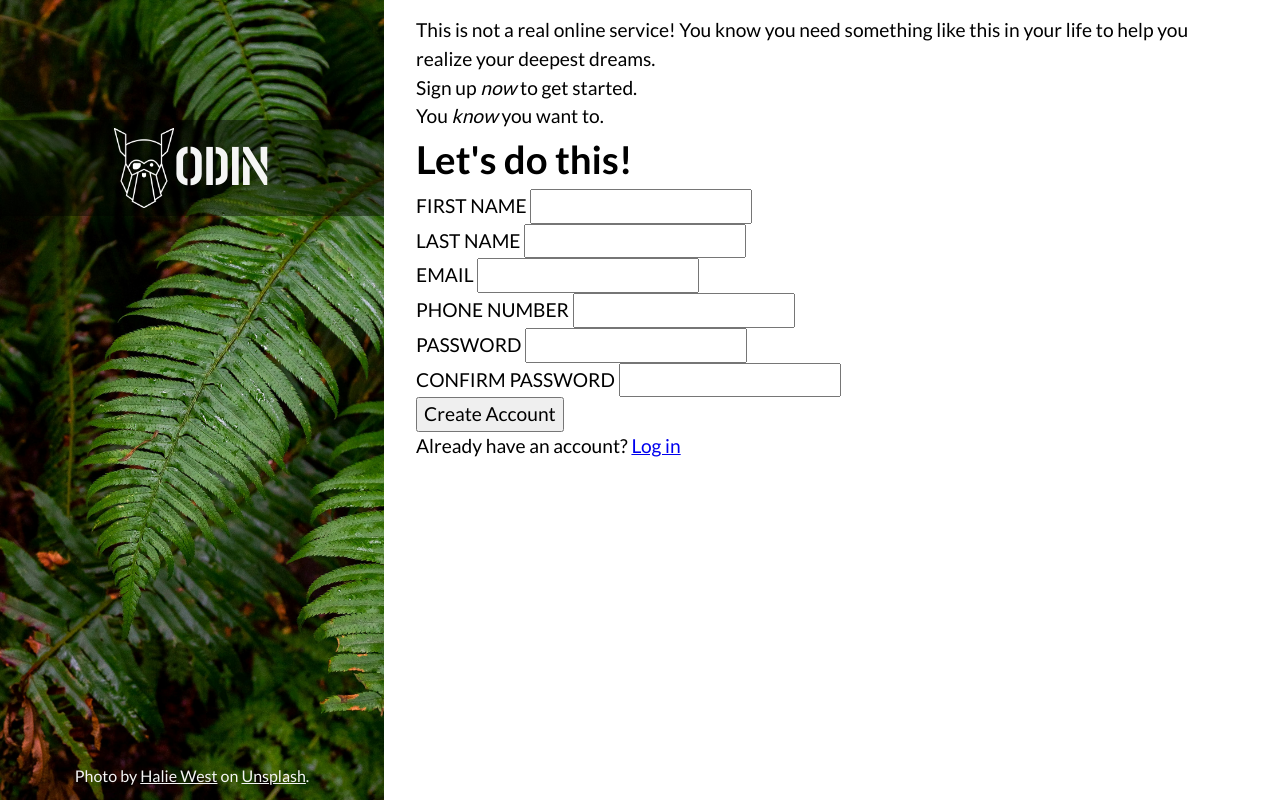
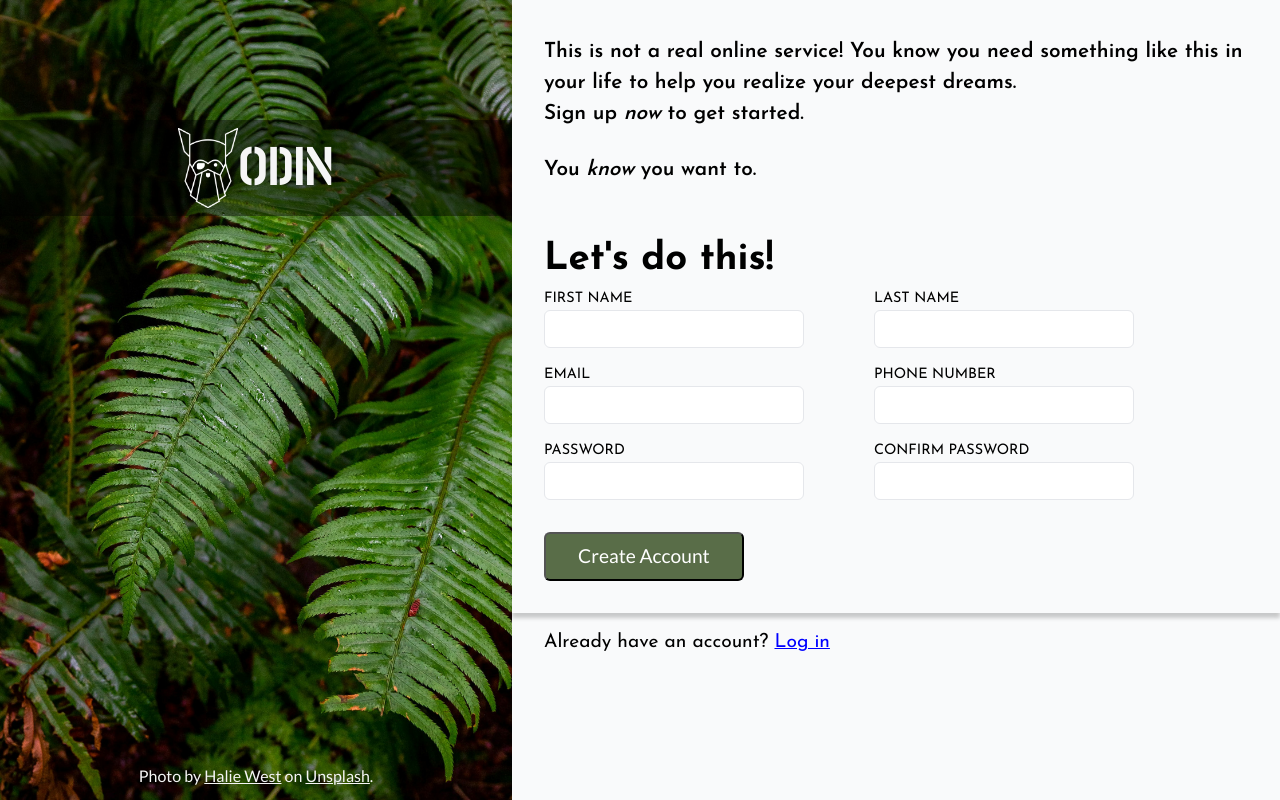
Before and after one commit to guptadheerajj/sign-up-form, a plain HTML site: page index.html in a window 1280 px wide. Drawn offline with Linux system fonts and the light colour scheme.

Commit message:
feat: style the main section and form section

```diff
--- a/css/style.css
+++ b/css/style.css
@@ -1,17 +1,20 @@
 :root {
 	--btn-bg-color: #596d48;
-	--input-border-color: #e5e7eb;
+	--input-border-clr: #e5e7eb;
 	--bth-focus-border-clr: blue;
+	--body-bg-clr: #f9fafb;
 }
 
 body {
 	display: flex;
 	flex-flow: row nowrap;
 	font-family: "Lato";
+	font-family: "Josefin Sans";
+	background-color: var(--body-bg-clr);
 }
 
 .hero-container {
-	width: 30vw;
+	width: 40%;
 	background-image: url(../assets/imgs/tree-hero.jpg);
 	background-repeat: no-repeat;
 	background-size: cover;
@@ -49,6 +52,7 @@ body {
 
 .credits a:active {
 	text-decoration-line: underline;
+	color: red;
 }
 
 .logo-container {
@@ -81,7 +85,86 @@ body {
 }
 
 .main-section {
-	width: 70vw;
-	padding: 1rem 2rem;
 	min-height: 100vh;
+	padding-top: 36px;
+	flex: 1;
 }
+
+.main-section > p {
+	max-width: 65ch;
+	font-weight: 600;
+	font-size: 1.3rem;
+	padding: 0 2rem;
+}
+
+.main-section p:nth-child(3) {
+	margin: 24px 0 46px;
+	background-color: var();
+}
+
+form {
+	font-family: "Josefin Sans";
+	box-shadow: 0px 5px 4px 0px rgba(0, 0, 0, 0.2);
+}
+
+form > div {
+	padding: 0 2rem;
+}
+
+.form-row {
+	display: flex;
+	gap: 70px;
+	margin-bottom: 1rem;
+}
+
+.form-row > .form-group {
+	width: min(260px, 40%);
+	flex-shrink: 0;
+	flex-grow: 0;
+}
+
+.form-group > label,
+.form-group > input {
+	display: block;
+	width: 100%;
+}
+
+.form-group > label {
+	font-size: 0.9rem;
+}
+
+.form-group > input {
+	border-radius: 6px;
+	height: 2em;
+	border: 1px solid var(--input-border-clr);
+}
+
+form > button {
+	background-color: var(--btn-bg-color);
+	color: white;
+	border-radius: 6px;
+	padding: 8px 32px;
+	margin: 1rem 2rem 2rem;
+	font-family: "Lato";
+}
+
+.main-section > div:last-child {
+	margin: 1rem 2rem;
+}
+
+.main-section > div:last-child > a {
+	color: blue;
+}
+
+.main-section > div:last-child > a:visited {
+	color: var(--btn-bg-color);
+}
+
+.main-section > div:last-child > a:hover {
+	text-decoration-line: none;
+}
+
+.main-section > div:last-child > a:active {
+	color: red;
+	text-decoration-line: underline;
+}
```
